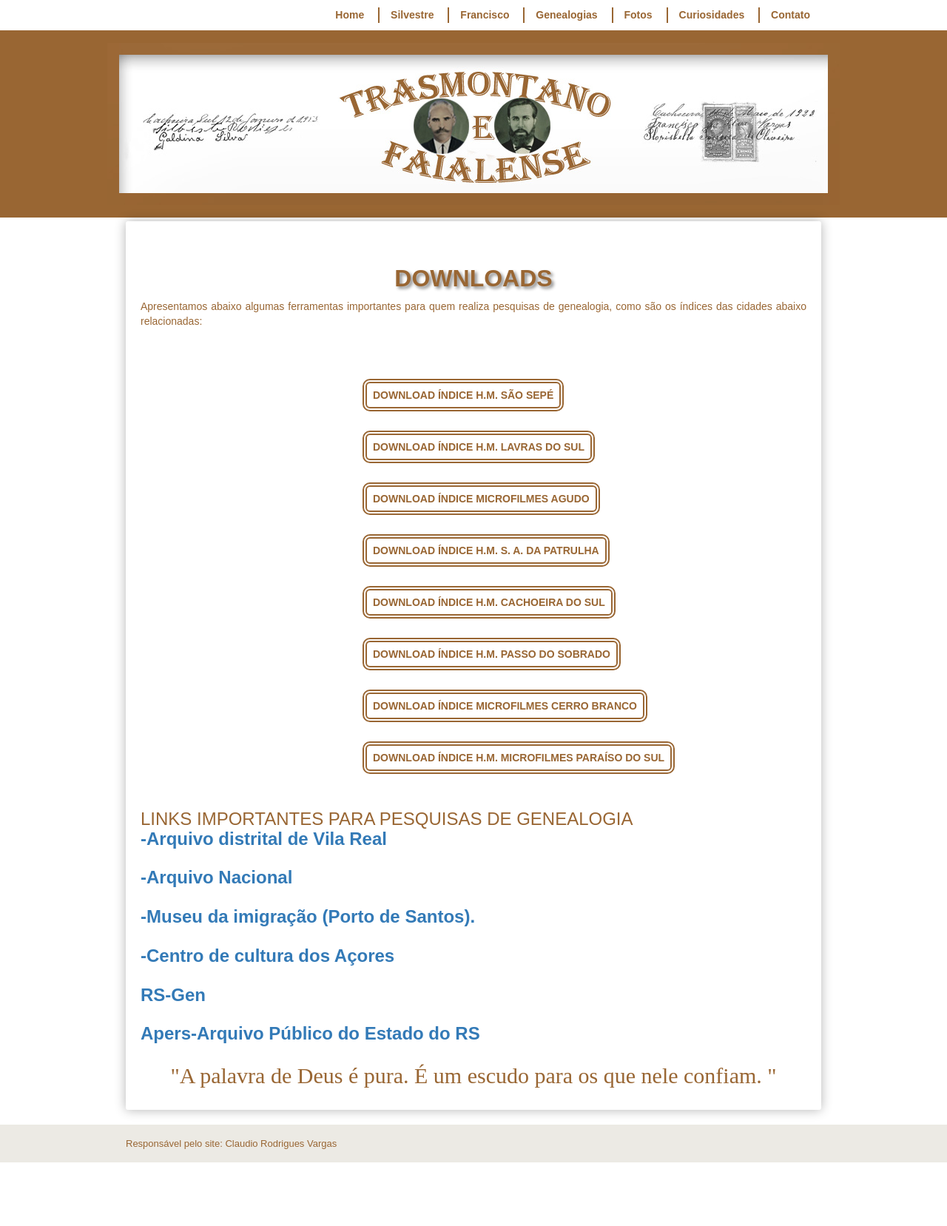
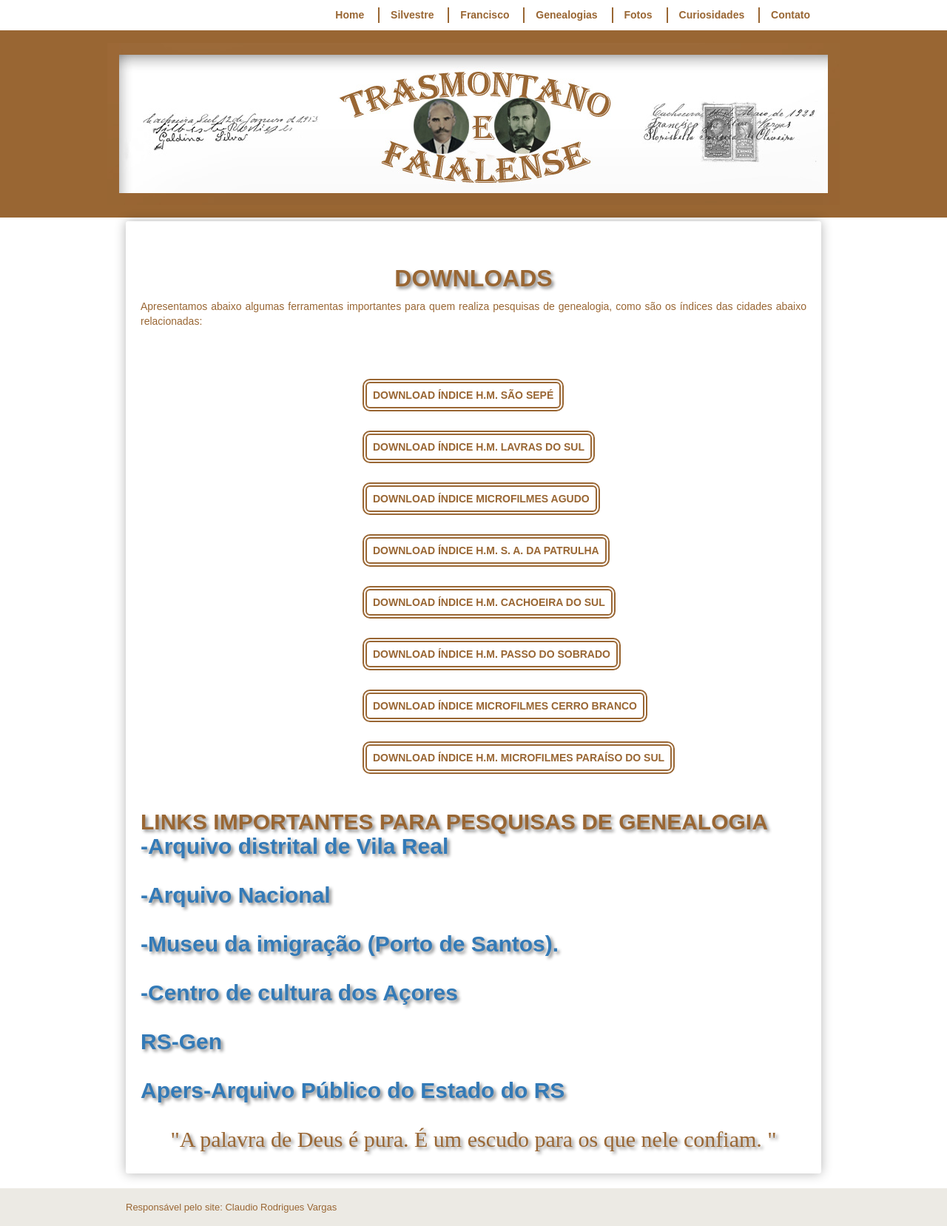
Before and after one commit to claudiovargas1955/claudiovargas1955.github.io, a Jekyll site: the page built from _pages/downloads.html, in a window 1280 px wide. Shown: the whole page at 74% size. Built offline with Jekyll 4.4.1, drawn with Linux system fonts in a browser that asks for light colours; some web fonts are replaced; before the commit the page ends 1571 px from its top, so only the background shows below that.

Commit message:
Update downloads.html

```diff
--- a/_pages/downloads.html
+++ b/_pages/downloads.html
@@ -122,7 +122,10 @@ title:  "DOWNLOADS"
 	               margin-left:300px;
             }
 
-
+	h3{text-shadow: 3px 3px 4px #888;
+           font-size:30px;
+           font-weight:bold;
+          }
 
 </style>
 <h1>DOWNLOADS</h1>
```
